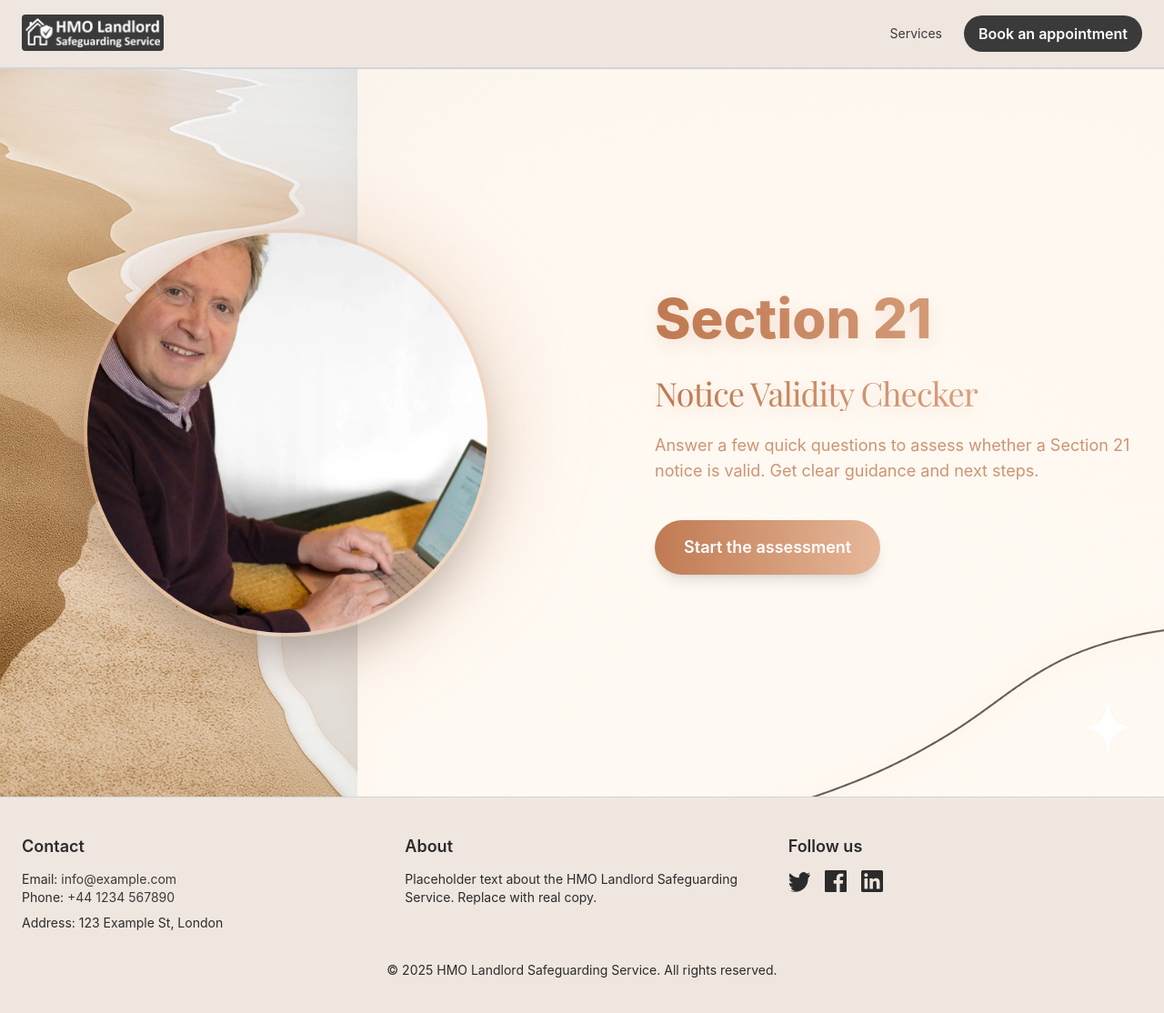
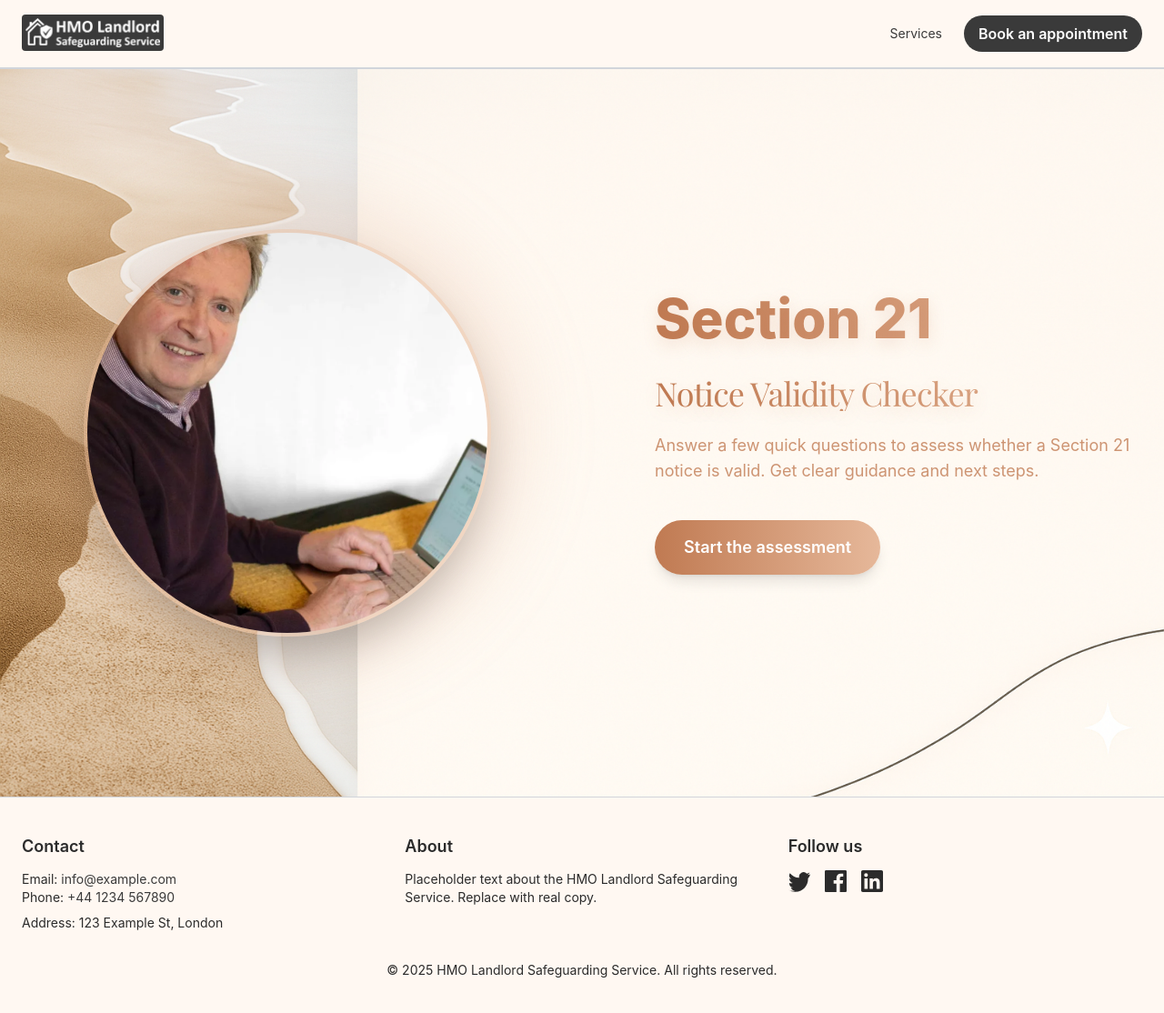
Before and after one commit to nelcostaa/Section21Validation, a React (Vite) app: page / in a window 1280 px wide. Shown: the top 1114 px of the page at 91% size. Built offline with nearby package versions, Linux system fonts and the light colour scheme.

Commit message:
style: update beige color to lighter pastel #fff8f2
- Update Hero, Navbar, Footer, and body background to #fff8f2
- Update Tailwind simple-beige token to match
- Creates softer, lighter pastel palette

```diff
--- a/src/components/Footer.jsx
+++ b/src/components/Footer.jsx
@@ -2,7 +2,7 @@ import React from 'react'
 
 export default function Footer() {
   return (
-    <footer className="text-simple-dark border-t border-gray-300" style={{ backgroundColor: '#efe6df' }}>
+    <footer className="text-simple-dark border-t border-gray-300" style={{ backgroundColor: '#fff8f2' }}>
       <div className="container mx-auto px-6 py-10">
         <div className="grid grid-cols-1 md:grid-cols-3 gap-8">
           <div>
--- a/src/components/Hero.jsx
+++ b/src/components/Hero.jsx
@@ -2,7 +2,7 @@ import React from 'react'
 
 export default function Hero({ onStart }) {
   return (
-    <div className="relative min-h-screen flex items-center w-full" style={{ backgroundColor: '#efe6df' }}>
+    <div className="relative min-h-screen flex items-center w-full" style={{ backgroundColor: '#fff8f2' }}>
       {/* Background image */}
       <img
         src="./background.png"
--- a/src/components/Navbar.jsx
+++ b/src/components/Navbar.jsx
@@ -3,7 +3,7 @@ import React from 'react'
 export default function Navbar() {
   return (
     <>
-      <nav style={{ backgroundColor: '#efe6df' }}>
+      <nav style={{ backgroundColor: '#fff8f2' }}>
         <div className="container mx-auto px-6 py-4 flex justify-between items-center">
           {/* Use public asset at /site_logo.png — place your @site_logo.png at public/site_logo.png */}
           <div className="flex items-center">
--- a/src/index.css
+++ b/src/index.css
@@ -9,7 +9,7 @@ body {
     sans-serif;
   -webkit-font-smoothing: antialiased;
   -moz-osx-font-smoothing: grayscale;
-  background-color: #efe6df;
+  background-color: #fff8f2;
 }
 
 #root {
--- a/tailwind.config.js
+++ b/tailwind.config.js
@@ -11,7 +11,7 @@ export default {
         'noble-light-green': '#F7F3F0',
         'noble-dark-green': '#3A3A3A',
       // Simple/beige theme tokens
-      'simple-beige': '#efe6df',
+      'simple-beige': '#fff8f2',
       'simple-dark': '#2b2b2b',
       // Orange gradient accent colors (tuned warm terracotta tones)
       'orange-accent-light': '#E6B89A',
```
